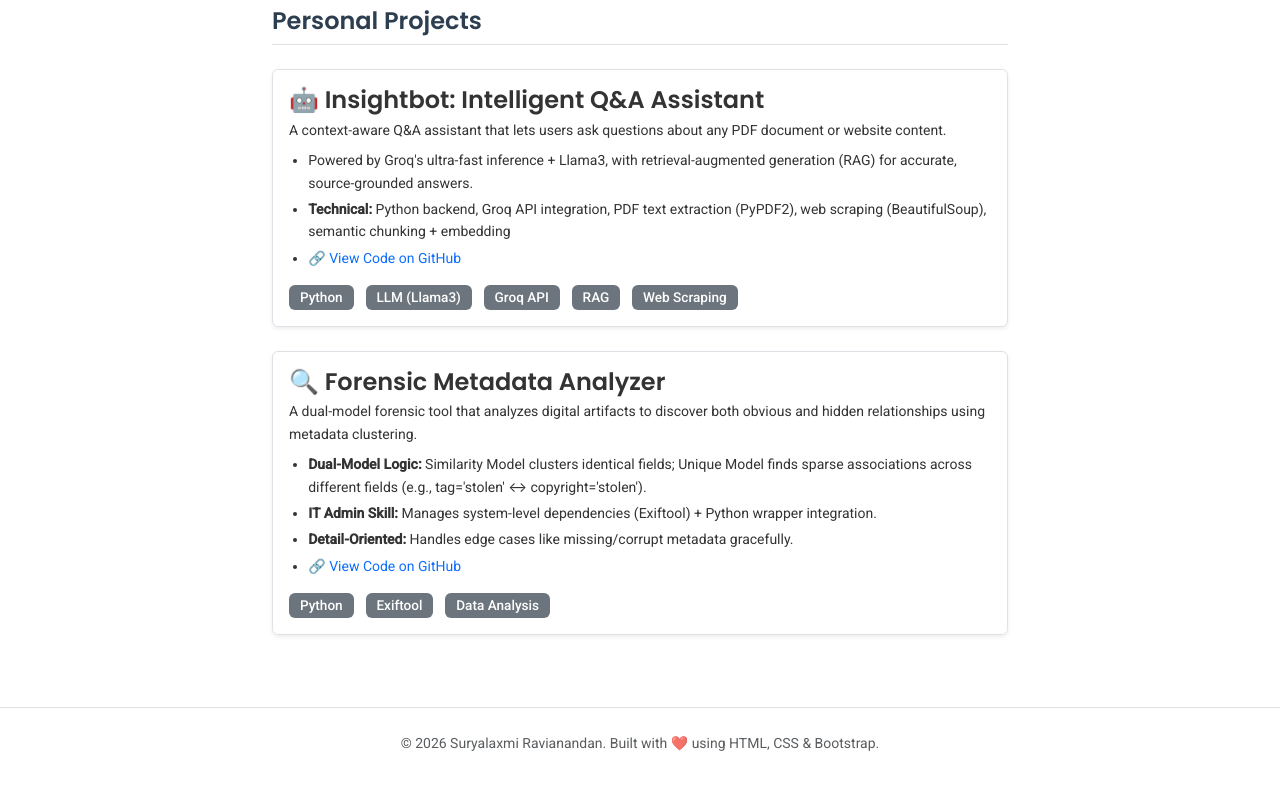
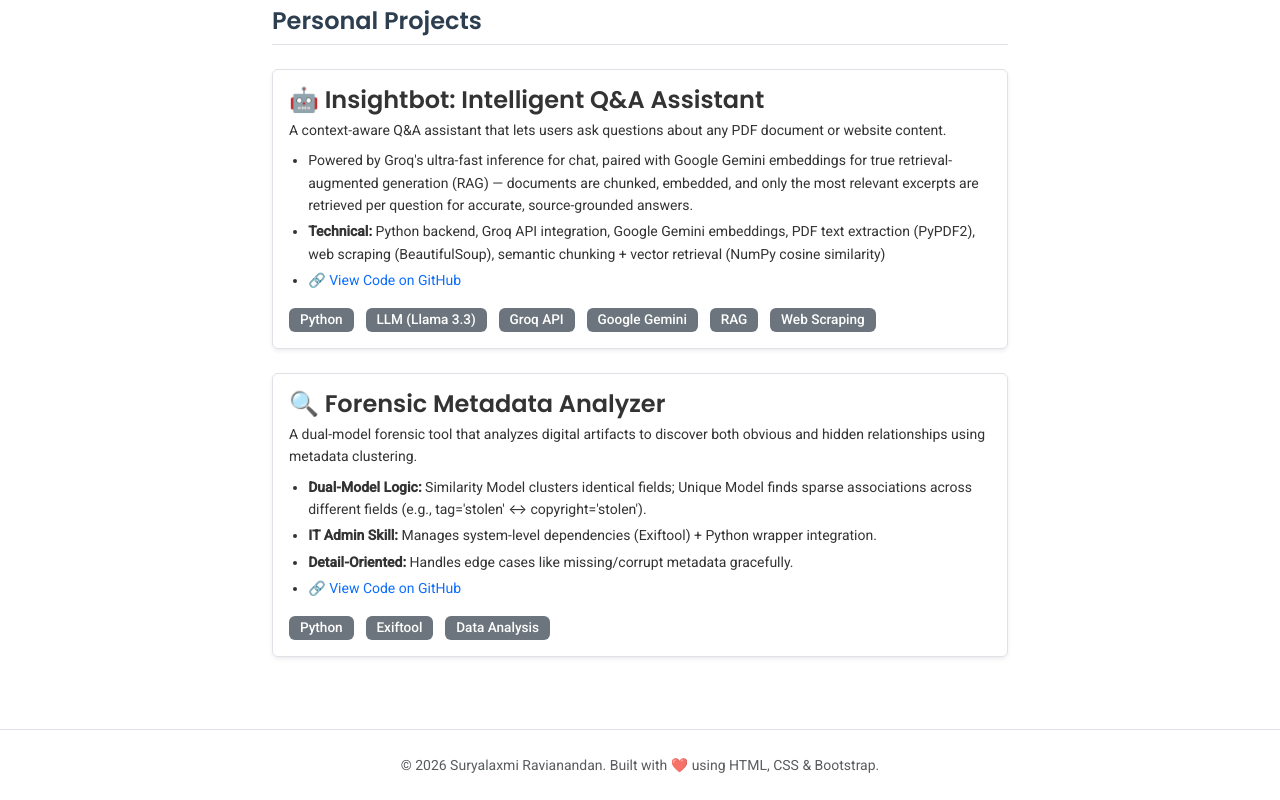
Before and after one commit to suravi73/portfolio, a plain HTML site: page projects.html in a window 1280 px wide. Shown: the part 1351-2151 px from the top of the page. Before the commit the page ends 2129 px from the top, so only its background shows below. Drawn offline with nearby package versions, Linux system fonts and the light colour scheme.

Commit message:
Update projects.html

```diff
--- a/projects.html
+++ b/projects.html
@@ -117,14 +117,15 @@
               A context-aware Q&A assistant that lets users ask questions about any PDF document or website content.
             </p>
             <ul class="small mb-3">
-              <li>Powered by Groq's ultra-fast inference + Llama3, with retrieval-augmented generation (RAG) for accurate, source-grounded answers.</li>
-              <li><strong>Technical:</strong> Python backend, Groq API integration, PDF text extraction (PyPDF2), web scraping (BeautifulSoup), semantic chunking + embedding</li>
+              <li>Powered by Groq's ultra-fast inference for chat, paired with Google Gemini embeddings for true retrieval-augmented generation (RAG) — documents are chunked, embedded, and only the most relevant excerpts are retrieved per question for accurate, source-grounded answers.</li>
+              <li><strong>Technical:</strong> Python backend, Groq API integration, Google Gemini embeddings, PDF text extraction (PyPDF2), web scraping (BeautifulSoup), semantic chunking + vector retrieval (NumPy cosine similarity)</li>
               <li>🔗 <a href="https://github.com/suravi73/insightbot" target="_blank" rel="noopener noreferrer" class="text-decoration-none">View Code on GitHub</a></li>
             </ul>
             <div class="skill-tags">
               <span class="badge bg-secondary me-1">Python</span>
-              <span class="badge bg-secondary me-1">LLM (Llama3)</span>
+              <span class="badge bg-secondary me-1">LLM (Llama 3.3)</span>
               <span class="badge bg-secondary me-1">Groq API</span>
+              <span class="badge bg-secondary me-1">Google Gemini</span>
               <span class="badge bg-secondary me-1">RAG</span>
               <span class="badge bg-secondary me-1">Web Scraping</span>
             </div>
```
